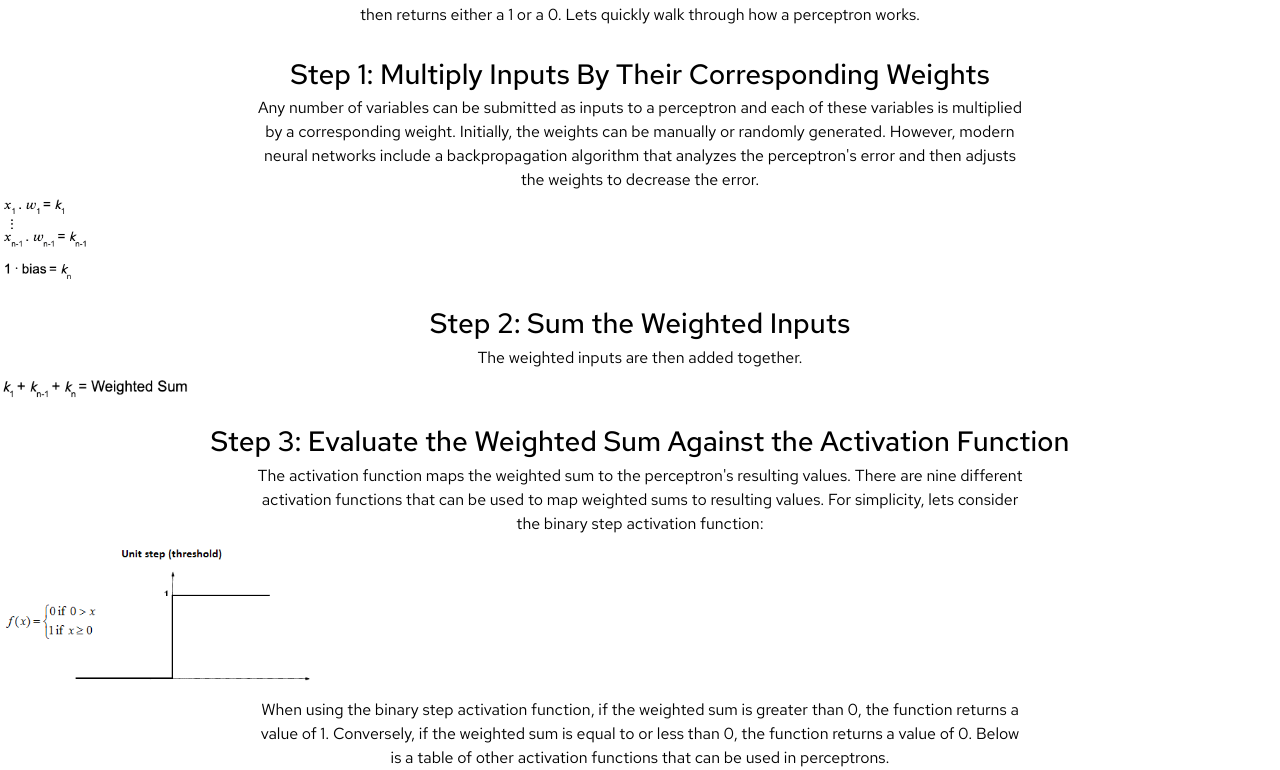
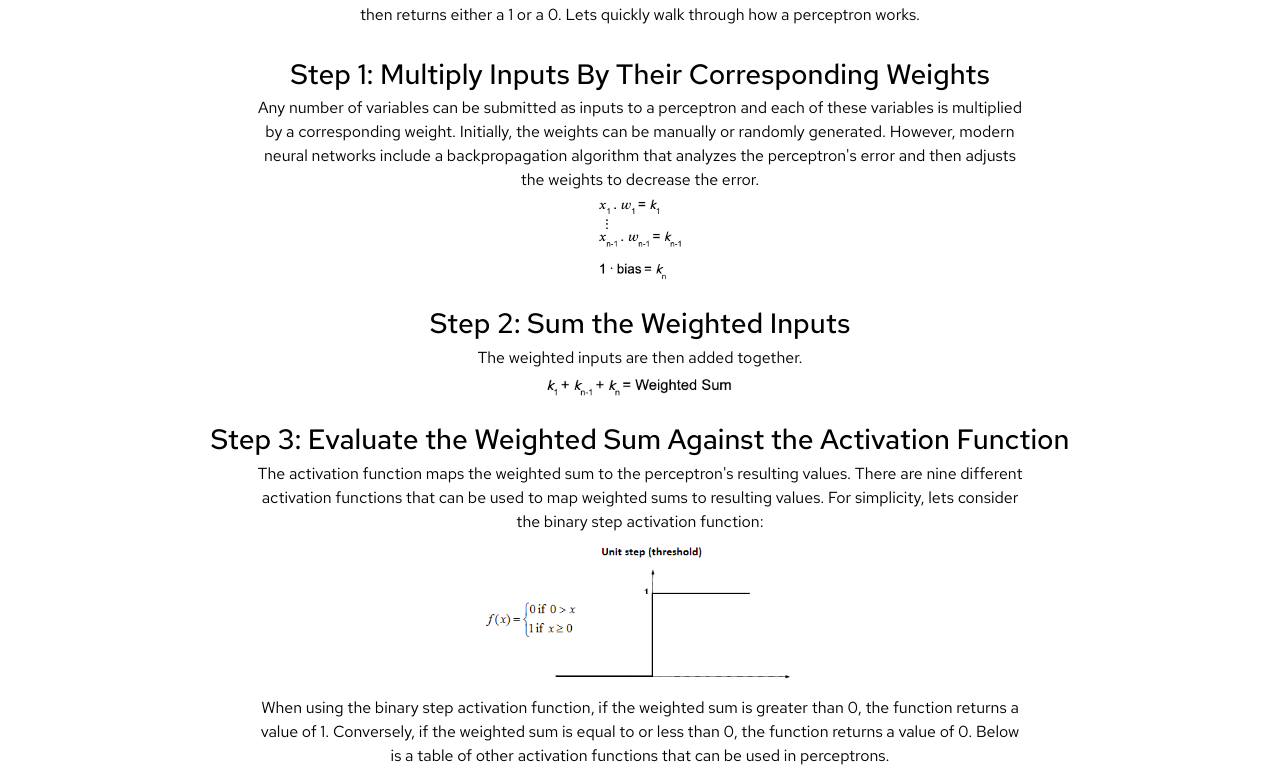
Before and after one commit to tmwileman/thomaswileman, a Flask app: page /perceptron_primer in a window 1280 px wide. Shown: the part 605-1375 px from the top of the page. Run offline with Flask 2, Linux system fonts and the light colour scheme; some libraries are stand-ins or nearby versions.

Commit message:
adjusting image sizes

```diff
--- a/static/stylesheets/main.css
+++ b/static/stylesheets/main.css
@@ -211,6 +211,34 @@ margin-top: 10px;
   width: 60%;
 }
 
+.center-image-small {
+  display: block;
+  margin-left: auto;
+  margin-right: auto;
+  width: 7%;
+}
+
+.center-image-medium {
+  display: block;
+  margin-left: auto;
+  margin-right: auto;
+  width: 15%;
+}
+
+.center-image-large {
+  display: block;
+  margin-left: auto;
+  margin-right: auto;
+  width: 25%;
+}
+
+.center-image-xlarge {
+  display: block;
+  margin-left: auto;
+  margin-right: auto;
+  width: 60%;
+}
+
 table td {
   border-left: 1px solid #000;
   border-right: 1px solid #000;
--- a/templates/perceptron_primer.html
+++ b/templates/perceptron_primer.html
@@ -10,21 +10,21 @@
 <p class="notes">
     Any number of variables can be submitted as inputs to a perceptron and each of these variables is multiplied by a corresponding weight. Initially, the weights can be manually or randomly generated. However, modern neural networks include a backpropagation algorithm that analyzes the perceptron's error and then adjusts the weights to decrease the error.
 </p>
-<img src="../static/perceptron_primer_s1.png" class="center-image-png" style="width: 7%">
+<img src="../static/perceptron_primer_s1.png" class="center-image-small">
 <h3 class="notes">Step 2: Sum the Weighted Inputs</h3>
 <p class="notes">
     The weighted inputs are then added together.
 </p>
-<img src="../static/perceptron_primer_s2.png" class="center-image-png" style="width: 15%">
+<img src="../static/perceptron_primer_s2.png" class="center-image-medium">
 <h3 class="notes">Step 3: Evaluate the Weighted Sum Against the Activation Function</h3>
 <p class="notes">
     The activation function maps the weighted sum to the perceptron's resulting values. There are nine different activation functions that can be used to map weighted sums to resulting values. For simplicity, lets consider the binary step activation function:
 </p>
-<img src="../static/binary_step.png" class="center-image-png" style="width: 25%">
+<img src="../static/binary_step.png" class="center-image-large">
 <p class="notes">
     When using the binary step activation function, if the weighted sum is greater than 0, the function returns a value of 1. Conversely, if the weighted sum is equal to or less than 0, the function returns a value of 0. Below is a table of other activation functions that can be used in perceptrons.
 </p>
-<img src="../static/activation_functions.png-png" class="center-image" style="width: 60%">
+<img src="../static/activation_functions.png-png" class="center-image-xlarge">
 <h3 class="notes">Example</h3>
 <p class="notes">
     Let's solidify the above with an example. Consider a scenario in which we're trying to predict whether a student will be admitted to a University or not. We have a dataset containing the following three variables, their grades and SAT scores on a scale of 1 to 10 and whether or not they were admitted into the University. Initial analysis indicates that the linear boundary, <i>x + y - 15 = 0</i>, provides a good indication of whether a student was accepted into the university; those whose weighted sum is greater than or equal to 0 are accepted and those whose weighted sum is less than zero are rejected.
```
Also changed, not shown: other parts of static/stylesheets/main.css (+35 -0 lines).
